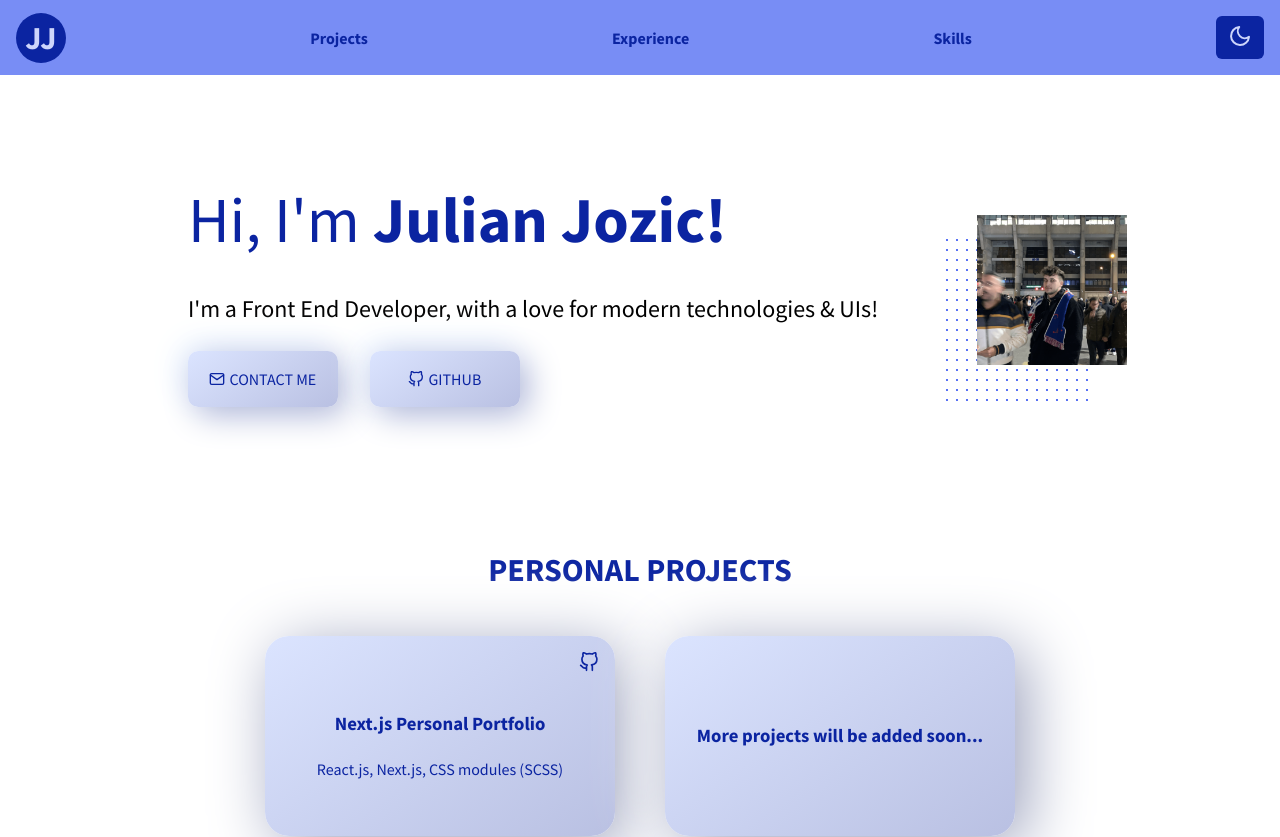
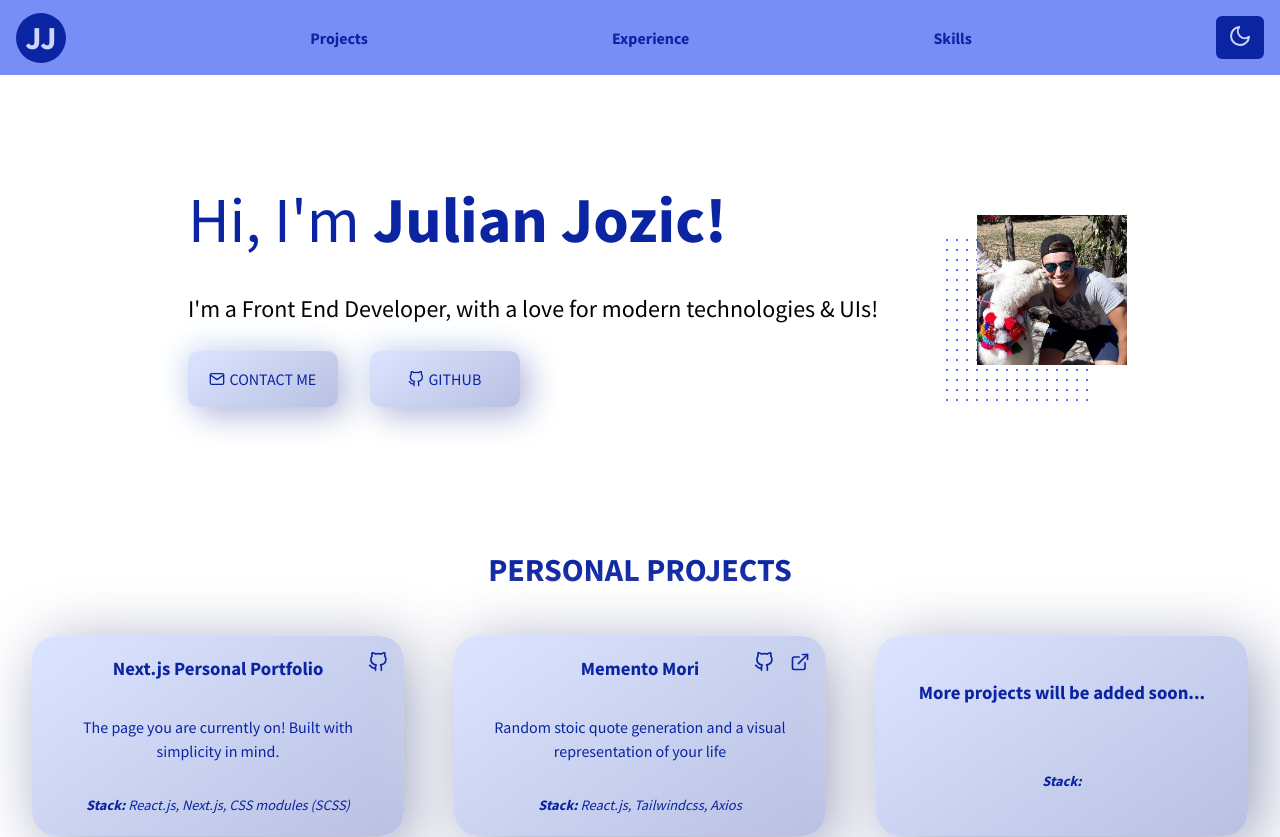
Before and after one commit to jjozic/jj-portfolio-2021, a Next.js app: page / in a window 1280 px wide. Shown: the top 837 px of the page. Built offline with nearby package versions, Linux system fonts and the light colour scheme.

Commit message:
added some new data, added description to project component, some styling of project

```diff
--- a/components/Introduction/index.jsx
+++ b/components/Introduction/index.jsx
@@ -1,6 +1,6 @@
 import { FiGithub, FiMail } from "react-icons/fi";
 import Image from "next/image";
-import profilePic from "./me.png";
+import profilePic from "./me.jpg";
 
 import ExternalLink from "helpers/ExternalLink";
 import styles from "@/styles/Introduction.module.scss";
--- a/components/Projects/index.jsx
+++ b/components/Projects/index.jsx
@@ -10,8 +10,9 @@ export default function Projects({ data }) {
       <div className={styles.wrapper}>
         {data.map((project, index) => (
           <article key={index}>
-            <h3>{project.title}</h3>
-            <div>{project.stack}</div>
+            <h3 className={styles.heading}>{project.title}</h3>
+            <div className={styles.desc}>{project.description}</div>
+            <div className={styles.stack}><b>Stack:</b> {project.stack}</div>
             <div className={styles.links}>
               {project.github && (
                 <ExternalLink link={project.github}>
--- a/data/data.js
+++ b/data/data.js
@@ -4,6 +4,13 @@ export const projects = [
         description: "The page you are currently on! Built with simplicity in mind.",
         stack: "React.js, Next.js, CSS modules (SCSS)",
         github: "https://github.com/jjozic/jj-portfolio-2021",
+    },
+    {
+        title: "Memento Mori",
+        description: "Random stoic quote generation and a visual representation of your life",
+        stack: "React.js, Tailwindcss, Axios",
+        github: "https://github.com/jjozic/memento-mori-react",
+        website: "https://mementomorireact.netlify.app/",
     },
     {
         title: "More projects will be added soon..."
--- a/styles/Projects.module.scss
+++ b/styles/Projects.module.scss
@@ -1,3 +1,7 @@
+.heading {
+  margin: 0;
+}
+
 .wrapper {
   display: flex;
   flex-wrap: wrap;
@@ -5,6 +9,7 @@
   justify-content: center;
 
   article {
+    flex: 1;
     position: relative;
     height: 200px;
     min-width: 350px;
@@ -28,6 +33,16 @@
   gap: 1rem;
 }
 
+.desc {
+  padding: 2rem;
+  text-align: center;
+}
+
+.stack {
+  font-size: 0.9rem;
+  font-style: italic;
+}
+
 .icon {
   font-size: 1.25rem;
   transition: all 0.2s ease;
```
Also changed, not shown: components/Introduction/me.jpg (added), components/Introduction/me.png (deleted).
